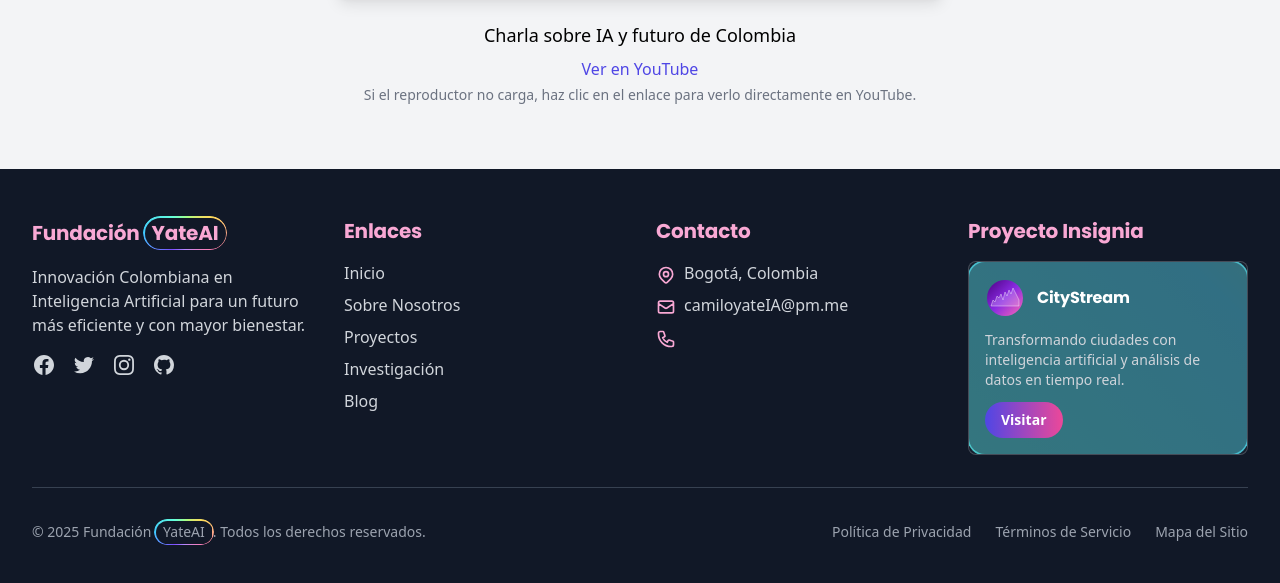
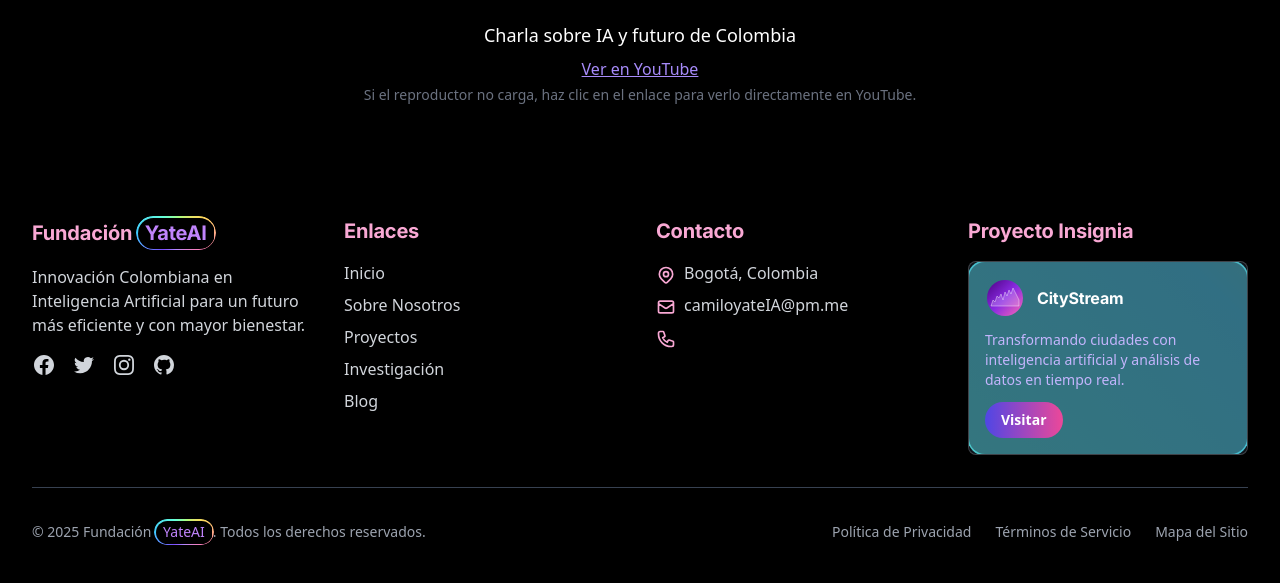
Before and after one commit to CamiloYate09/fundacionYateAI, a plain HTML site: page index.html in a window 1280 px wide. Shown: the part 1593-2176 px from the top of the page. Drawn offline with nearby package versions, Linux system fonts and the light colour scheme.

Commit message:
Revamp site theme: switch to a dark color scheme, update typography styles with enhanced font weights, and adjust visuals for improved consistency and accessibility.

```diff
--- a/index.html
+++ b/index.html
@@ -6,7 +6,7 @@
     <title>Fundación YateAI — Innovación Colombiana en IA</title>
     <meta name="description" content="Fundación YateAI impulsa la innovación colombiana en Inteligencia Artificial con proyectos en seguridad, salud y movilidad.">
     <link rel="canonical" href="https://yateai.co/">
-    <meta name="theme-color" content="#4b0082">
+    <meta name="theme-color" content="#000000">
     <meta property="og:title" content="Fundación YateAI — Innovación Colombiana en IA">
     <meta property="og:description" content="Impulsamos la innovación colombiana en Inteligencia Artificial.">
     <meta property="og:type" content="website">
@@ -16,11 +16,11 @@
     <meta name="twitter:description" content="Impulsamos la innovación colombiana en Inteligencia Artificial.">
     <link rel="preconnect" href="https://fonts.googleapis.com" crossorigin>
     <link rel="preconnect" href="https://fonts.gstatic.com" crossorigin>
-    <link href="https://fonts.googleapis.com/css2?family=Inter:wght@400;500;600&family=Poppins:wght@600;700&display=swap" rel="stylesheet">
+    <link href="https://fonts.googleapis.com/css2?family=Inter:wght@400;500;600;700;800&display=swap" rel="stylesheet">
     <script src="https://cdn.tailwindcss.com"></script>
     <link rel="stylesheet" href="styles.css">
 </head>
-<body class="bg-gray-50 ai-intel-frame">
+<body class="bg-black text-white ai-intel-frame">
 <a class="skip-link" href="#contenido">Saltar al contenido</a>
 <!-- Language Switcher -->
 <div id="lang-switch" class="fixed top-3 right-4 z-[2147483646]" role="group" aria-label="Selector de idioma">
@@ -32,11 +32,11 @@
 </div>
 <main id="contenido" tabindex="-1">
 <!-- Hero Section -->
-<section class="bg-gradient-to-br from-indigo-900 via-purple-800 to-pink-700 text-white py-16">
+<section class="bg-black text-white py-16">
     <div class="max-w-7xl mx-auto px-4 sm:px-6 lg:px-8">
         <div class="text-center">
             <h2 class="text-4xl font-extrabold tracking-tight sm:text-5xl md:text-6xl mb-6">
-                <span class="block"><span class="ai-intel-border inline-block rounded-full px-4 py-1">YateAI</span></span>
+                <span class="block"><span class="ai-intel-border inline-block rounded-full px-4 py-1 text-purple-400">YateAI</span></span>
                 <span class="block text-3xl sm:text-4xl md:text-5xl text-pink-300" data-i18n="hero_subtitle">Innovación Colombiana en IA</span>
             </h2>
             <div class="mt-8 max-w-3xl mx-auto">
@@ -57,7 +57,7 @@
 </section>
 
 <!-- Visión a 10 años -->
-<section class="py-16 bg-gradient-to-br from-indigo-900 via-purple-800 to-pink-700 text-white">
+<section class="py-16 bg-black text-white">
     <div class="max-w-7xl mx-auto px-4 sm:px-6 lg:px-8">
         <div class="text-center mb-12">
             <h2 class="text-4xl font-bold mb-4" data-i18n="vision_title">Nuestra Visión 2034</h2>
@@ -84,7 +84,7 @@
 </section>
 
 <!-- Videos Recomendados -->
-<section class="py-16 bg-gray-100">
+<section class="py-16 bg-black">
     <div class="max-w-7xl mx-auto px-4 sm:px-6 lg:px-8">
         <div class="text-center mb-8">
             <h2 class="text-3xl font-bold" data-i18n="videos_title">Videos Recomendados</h2>
@@ -102,7 +102,7 @@
                         allowfullscreen></iframe>
                 <div class="mt-6 text-center">
                     <p class="text-lg mb-2" data-i18n="video_caption">Charla sobre IA y futuro de Colombia</p>
-                    <a href="https://www.youtube.com/watch?v=ShYKkPPhOoc&t=1690s" target="_blank" rel="noopener noreferrer" class="text-indigo-600 hover:underline" data-i18n="video_link">Ver en YouTube</a>
+                    <a href="https://www.youtube.com/watch?v=ShYKkPPhOoc&t=1690s" target="_blank" rel="noopener noreferrer" class="text-violet-400 hover:text-violet-300 underline" data-i18n="video_link">Ver en YouTube</a>
                     <p class="text-sm text-gray-500 mt-1" data-i18n="video_note">Si el reproductor no carga, haz clic en el enlace para verlo directamente en YouTube.</p>
                 </div>
             </div>
@@ -111,13 +111,13 @@
 </section>
 </main>
 <!-- Footer -->
-<footer class="py-12 bg-gray-900 text-white">
+<footer class="py-12 bg-black text-white">
     <div class="max-w-7xl mx-auto px-4 sm:px-6 lg:px-8">
         <!-- Footer Grid Layout -->
         <div class="grid grid-cols-1 md:grid-cols-4 gap-8 mb-8">
             <!-- About Column -->
             <div class="md:col-span-1">
-                <h3 class="text-xl font-bold mb-4 text-pink-300" data-i18n="footer_foundation_heading">Fundación <span class="ai-intel-border inline-block rounded-full px-2 py-0.5">YateAI</span></h3>
+                <h3 class="text-xl font-bold mb-4 text-pink-300" data-i18n="footer_foundation_heading">Fundación <span class="ai-intel-border inline-block rounded-full px-2 py-0.5 text-purple-400">YateAI</span></h3>
                 <p class="text-gray-300 mb-4" data-i18n="footer_about">Innovación Colombiana en Inteligencia Artificial para un futuro más eficiente y con mayor bienestar.</p>
                 <div class="flex space-x-4 mt-4">
                     <a href="#" class="text-gray-300 hover:text-pink-300 transition-colors">
@@ -202,7 +202,7 @@
                         </div>
                         <h4 class="font-bold text-white">CityStream</h4>
                     </div>
-                    <p class="text-gray-300 text-sm mb-3" data-i18n="project_desc">Transformando ciudades con inteligencia artificial y análisis de datos en tiempo real.</p>
+                    <p class="text-violet-300 text-sm mb-3" data-i18n="project_desc">Transformando ciudades con inteligencia artificial y análisis de datos en tiempo real.</p>
                     <a href="https://citystream.co/" target="_blank" rel="noopener noreferrer" class="inline-block bg-gradient-to-r from-indigo-600 to-pink-500 text-white text-sm font-bold py-2 px-4 rounded-full hover:shadow-lg transform transition hover:-translate-y-1 duration-300" data-i18n="visit_btn">
                         Visitar
                     </a>
@@ -215,7 +215,7 @@
 
         <!-- Copyright -->
         <div class="flex flex-col md:flex-row justify-between items-center">
-            <p class="text-gray-400 text-sm mb-4 md:mb-0" data-i18n="copyright">© 2025 Fundación <span class="ai-intel-border inline-block rounded-full px-2 py-0.5">YateAI</span>. Todos los derechos reservados.</p>
+            <p class="text-gray-400 text-sm mb-4 md:mb-0" data-i18n="copyright">© 2025 Fundación <span class="ai-intel-border inline-block rounded-full px-2 py-0.5 text-purple-400">YateAI</span>. Todos los derechos reservados.</p>
             <div class="flex space-x-6">
                 <a href="#" class="text-gray-400 hover:text-white text-sm" data-i18n="policy">Política de Privacidad</a>
                 <a href="#" class="text-gray-400 hover:text-white text-sm" data-i18n="terms">Términos de Servicio</a>
--- a/styles.css
+++ b/styles.css
@@ -24,8 +24,9 @@ html {
 }
 
 h1, h2, h3, h4, h5, h6 {
-    font-family: 'Poppins', 'Inter', system-ui, -apple-system, Segoe UI, Roboto, Helvetica, Arial, sans-serif;
+    font-family: 'Inter', system-ui, -apple-system, Segoe UI, Roboto, Helvetica, Arial, sans-serif;
     letter-spacing: -0.01em;
+    font-weight: 700;
 }
 
 /* Enlaces y enfoque accesible */
```
